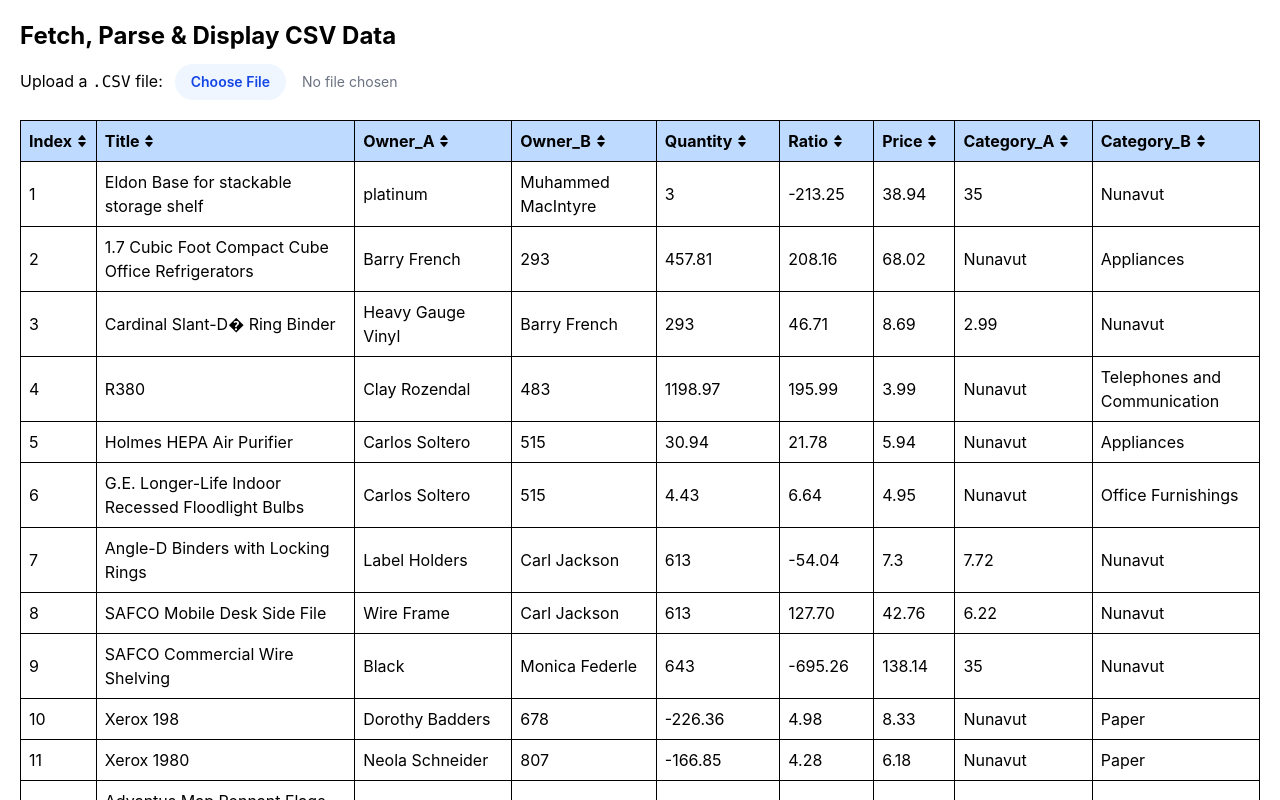
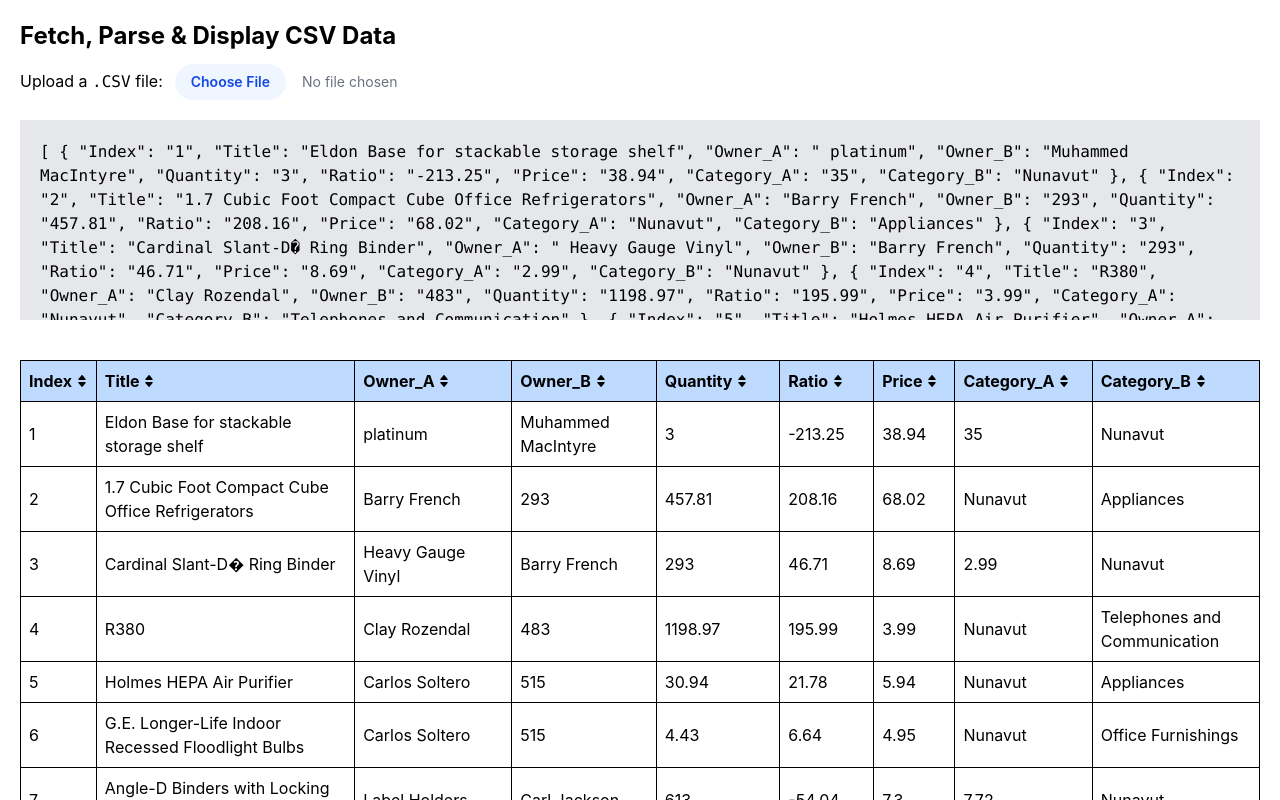
Before and after one commit to leetoufong/csv-data-display, a React (Vite) app: page / in a window 1280 px wide. Shown: the top 800 px of the page. Built offline with nearby package versions, Linux system fonts and the light colour scheme.

Commit message:
Add JSON string

```diff
--- a/src/App.jsx
+++ b/src/App.jsx
@@ -114,6 +114,8 @@ function App() {
                         />
                     </div>
 
+                    <code className="max-h-[200px] overflow-y-scroll mb-10 p-5 block bg-gray-200">{JSON.stringify(data, null, 2)}</code>
+
                     <table className="border-collapse w-full">
                         <thead className="text-left">
                             <tr>
```
